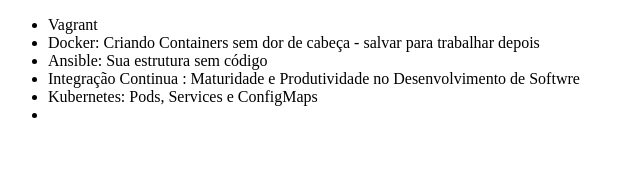
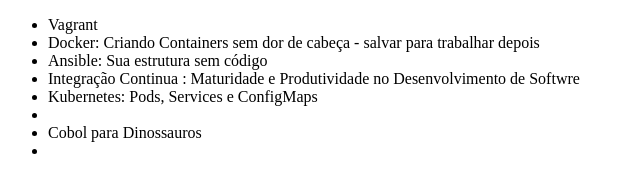
Before and after one commit to regibleal/alura-git, a plain HTML site: page leal/index.html in a window 1280 px wide. Shown: the whole page, without its empty margins (0-640 px from the left). Drawn offline with Linux system fonts and the light colour scheme.

Commit message:
Fechando o leal / main

```diff
--- a/leal/index.html
+++ b/leal/index.html
@@ -12,6 +12,7 @@
       <li>Ansible: Sua estrutura sem código</li>
       <li>Integração Continua : Maturidade e Produtividade no Desenvolvimento de Softwre</li>
       <li>Kubernetes: Pods, Services e ConfigMaps<li>
+      <li>Cobol para Dinossauros<li>
     </ul>
   </body>
 </html>
```
